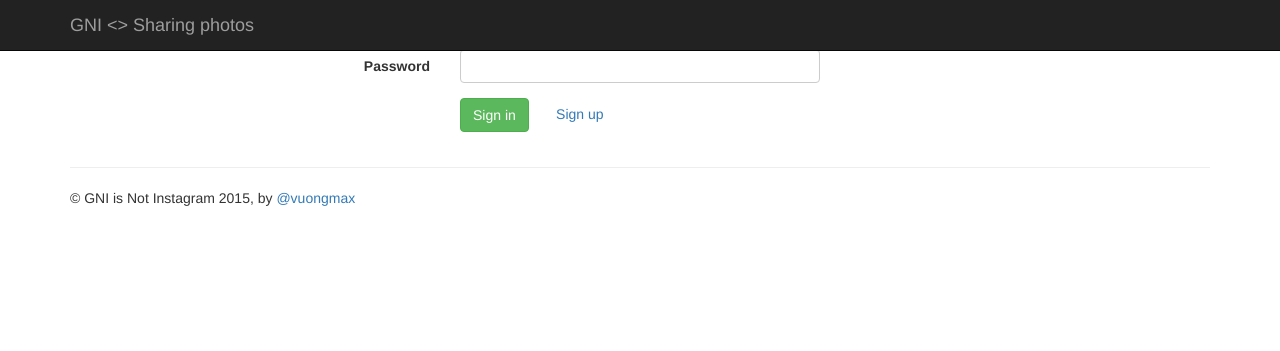
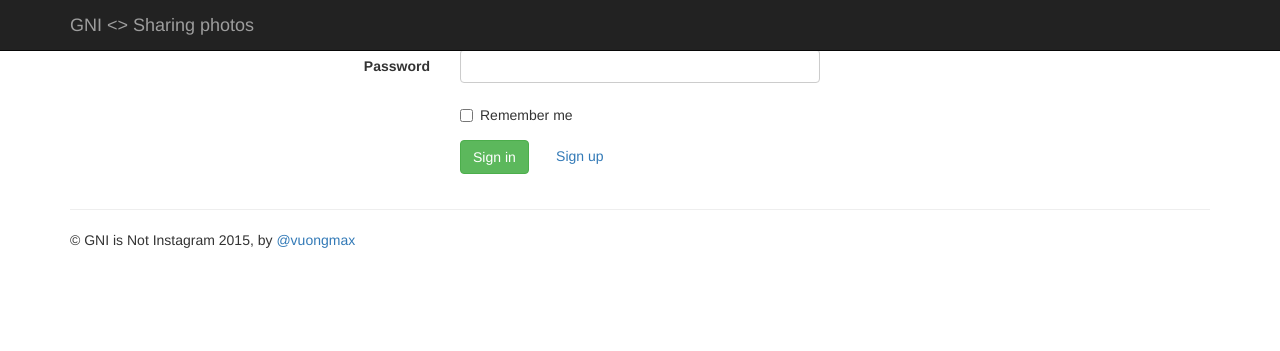
Before and after one commit to vuonghv/gni, a Django app: page /users/login/ in a window 1280 px wide. Shown: the top 351 px of the page. Run offline with Django 3.2, Linux system fonts and the light colour scheme; some libraries are stand-ins or nearby versions.

Commit message:
Adding 'remember me' choice for signin view.

```diff
--- a/gni/settings/base.py
+++ b/gni/settings/base.py
@@ -128,3 +128,8 @@ TIMELINE_DIR_NAME = 'timeline'
 AUTH_PROFILE_MODULE = 'users.UserProfile'
 
 MESSAGE_STORAGE = 'django.contrib.messages.storage.fallback.FallbackStorage'
+
+# Age (in seconds) of user's session cookie
+# when a logged in user choice remember_me
+# defautl: 2592000 (one month)
+USER_REMEMBER_AGE = 2592000
--- a/templates/users/signin.html
+++ b/templates/users/signin.html
@@ -14,8 +14,18 @@
         </div>
     </div>
 {% endif %}
+
 <form class="form-horizontal" id="user-signin-form" method="POST" action="{% url 'users:signin' %}?{{ get_param }}">
         {% include 'forms/horizontal_form.html' %}
+        <div class="form-group">
+            <div class="col-sm-offset-4 col-sm-4">
+                <div class="checkbox">
+                    <label>
+                        <input type="checkbox" name="remember_me"> Remember me
+                    </label>
+                </div>
+            </div>
+        </div>
         <div class="form-group">
             <div class="col-sm-offset-4 col-sm-4">
                 <button type="submit" class="btn btn-success">Sign in</button>
--- a/users/views.py
+++ b/users/views.py
@@ -16,6 +16,7 @@ from django.http import HttpResponse, HttpResponseRedirect
 from django.utils.decorators import method_decorator
 from django.conf import settings
 from django.apps import apps as django_apps
+from django.contrib import messages
 from django.contrib import messages
 
 from images.models import Image
@@ -135,6 +136,9 @@ class UpdateProfileUser(UpdateView):
 
         self.object = user_form.save()
         profile_form.save()
+        messages.success(self.request,
+                        "You've updated your profile successfully",
+                        extra_tags='alert alert-success')
         return HttpResponseRedirect(self.get_success_url())
 
     def form_invalid(self, user_form, profile_form):
```
Also changed, not shown: templates/users/detail.html (+11 -0 lines), users/signals.py (+13 -0 lines).
